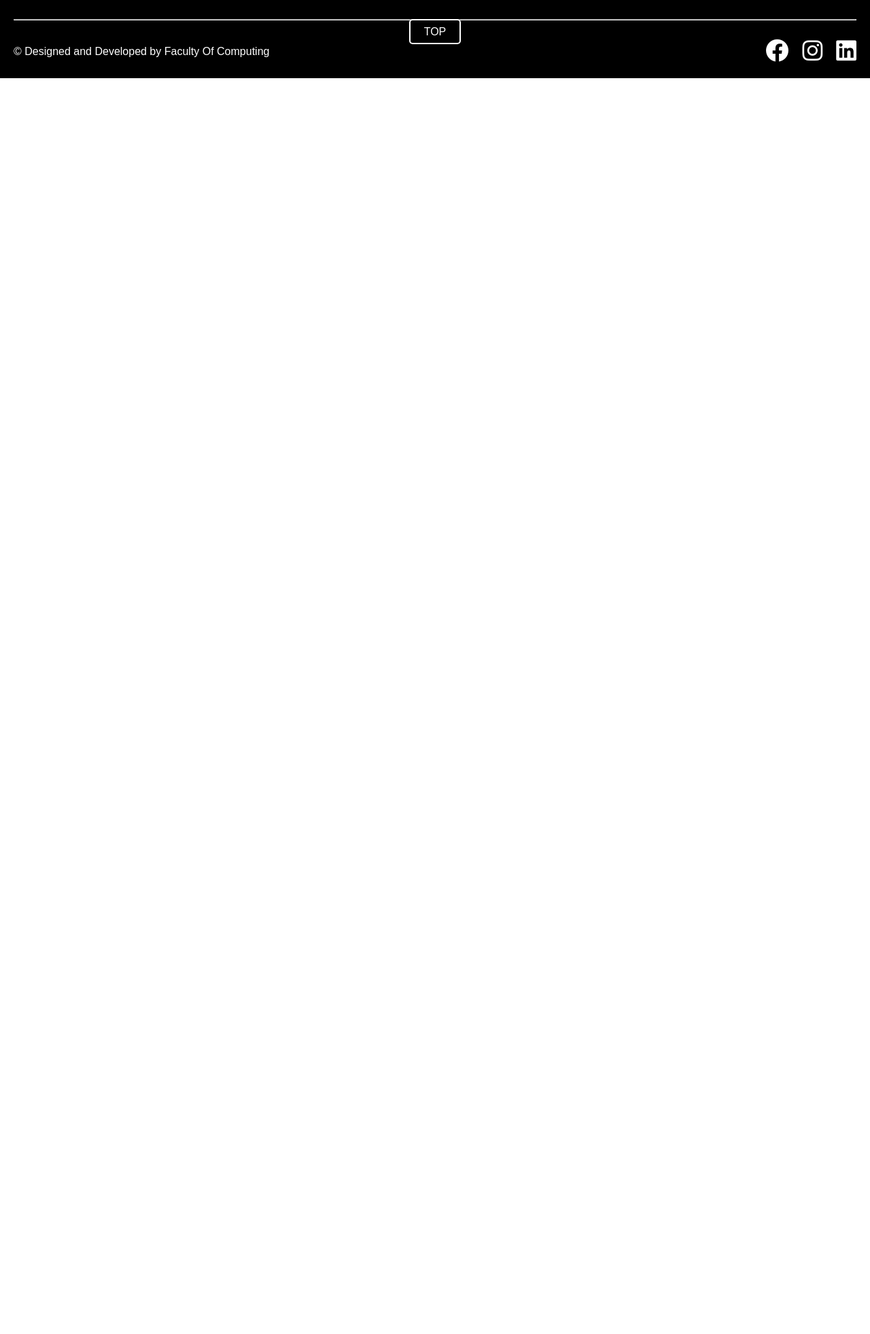
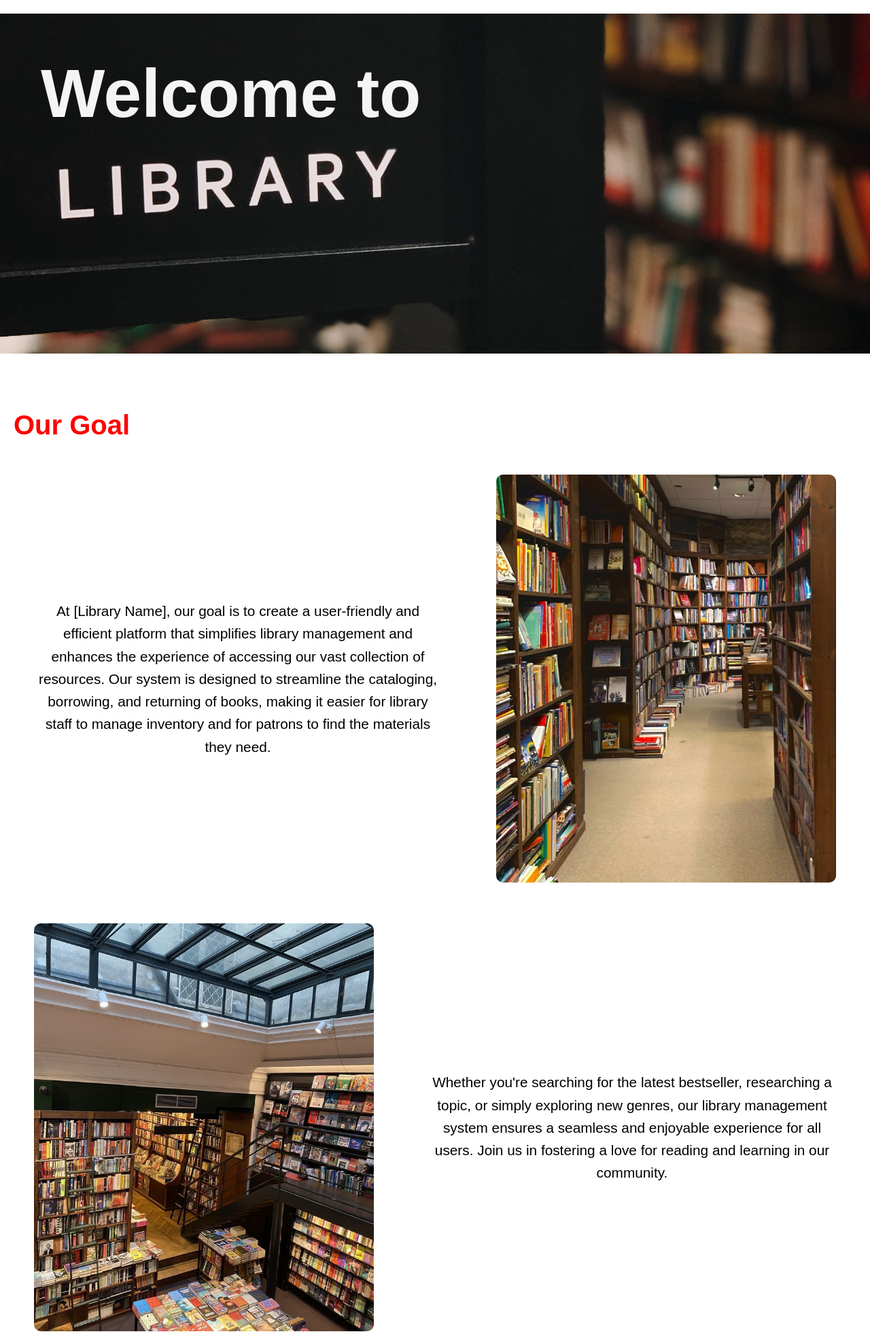
Before and after one commit to kajanthann/LMS, a PHP site: page /home.php in a window 1280 px wide. Shown: the part 70-2032 px from the top of the page at 68% size. Before the commit the page ends 185 px from the top, so only its background shows below. Run offline with PHP 8.4, Linux system fonts and the light colour scheme.

Commit message:
home.php added

```diff
--- a/home.css
+++ b/home.css
@@ -0,0 +1,112 @@
+
+.hero {
+    background: url('img/home.jpg') no-repeat center center/cover;
+    margin-top: 20px;
+    height: 500px;
+  }
+
+  .hero h1 {
+    font-size: 2.5em;
+    margin: 0;
+    padding: 60px;
+    color: #f4f4f4;
+    font-size: 100px;
+  }
+
+  .our-goal-section {
+    text-align: center;
+    padding: 50px 20px;
+    background-color: #fff;
+  }
+
+  .our-goal-section h2 {
+    color: red;
+    font-size: 2.5em;
+    margin-bottom: 20px;
+    text-align: left;
+  }
+
+  .our-goal-section p {
+    font-size: 1.3em;
+    line-height: 1.6;
+    margin-bottom: 20px;
+  }
+
+  .our-goal-images {
+    display: flex;
+    justify-content: center;
+    align-items: center;
+    flex-wrap: wrap;
+    gap: 20px;
+  }
+
+  .our-goal-images img {
+    width: 500px;
+    height: 600px;
+    object-fit: cover;
+    border-radius: 10px;
+    margin: 30px;
+  }
+
+  .image-right {
+    order: 2;
+  }
+
+  .text-container {
+    max-width: 600px;
+    margin: 0 auto;
+  }
+
+  .last-news-update {
+    background-color: #311a1a;
+    padding: 40px 20px;
+    text-align: center;
+  }
+
+  .last-news-update h2 {
+    font-size: 2.5em;
+    color: red;
+    margin-bottom: 20px;
+    text-align: left;
+  }
+
+  .news-container {
+    display: flex;
+      align-items: center;
+      justify-content: center;
+      flex-direction: raw;
+    gap: 20px;
+  }
+
+  .news-item {
+    background-color: #4b2222;
+    padding: 20px;
+    border-radius: 10px;
+    box-shadow: 0 0 10px rgba(0, 0, 0, 0.1);
+    width: 30%;
+    position: relative;
+  }
+
+  .news-item img {
+    width: 400px;
+    height: 500px;
+    object-fit: cover;
+    border-radius: 10px;
+  }
+
+  .news-date {
+    background-color: #0000ff;
+    color: #fff;
+    padding: 10px;
+    border-radius: 5px;
+    position: absolute;
+    top: 10px;
+    left: 10px;
+    font-size: 1em;
+  }
+
+  .news-item p {
+    margin: 10px 0 0 0;
+    font-size: 1.2em;
+    line-height: 1.6;
+  }
--- a/home.php
+++ b/home.php
@@ -14,6 +14,47 @@
         include "header.php";
     ?>
 
+    <section class="hero">
+        <h1>Welcome to</h1>
+    </section>
+
+    <div class="our-goal-section">
+        <h2>Our Goal</h2>
+        <div class="our-goal-images">
+            <div class="text-container">
+                <p>At [Library Name], our goal is to create a user-friendly and efficient platform that simplifies library management and enhances the experience of accessing our vast collection of resources. Our system is designed to streamline the cataloging, borrowing, and returning of books, making it easier for library staff to manage inventory and for patrons to find the materials they need.</p>
+            </div>
+            <img src="img/home -goal.jpg" alt="Library Image 1" class="image-right">
+        </div>
+        <div class="our-goal-images">
+            <img src="img/home - goal2.jpg" alt="Library Image 2">
+            <div class="text-container">
+                <p>Whether you're searching for the latest bestseller, researching a topic, or simply exploring new genres, our library management system ensures a seamless and enjoyable experience for all users. Join us in fostering a love for reading and learning in our community.</p>
+            </div>
+        </div>
+    </div>
+
+    <section class="last-news-update">
+    <h2>Latest News and Updates</h2>
+    <div class="news-container">
+        <div class="news-item">
+            <div class="news-date">NOV 16</div>
+            <img src="img/home -goal.jpg" alt="News Image 1">
+            <p>Text here</p>
+        </div>
+        <div class="news-item">
+            <div class="news-date">NOV 16</div>
+            <img src="img/home -goal.jpg" alt="News Image 2">
+            <p>Text here</p>
+        </div>
+        <div class="news-item">
+            <div class="news-date">NOV 16</div>
+            <img src="img/home -goal.jpg" alt="News Image 3">
+            <p>Text here</p>
+        </div>
+    </div>
+</section>
+
 
     <?php
         include "footer.php";
```
Also changed, not shown: img/home - goal2.jpg (added), img/home -goal.jpg (added), img/home.jpg (added).
